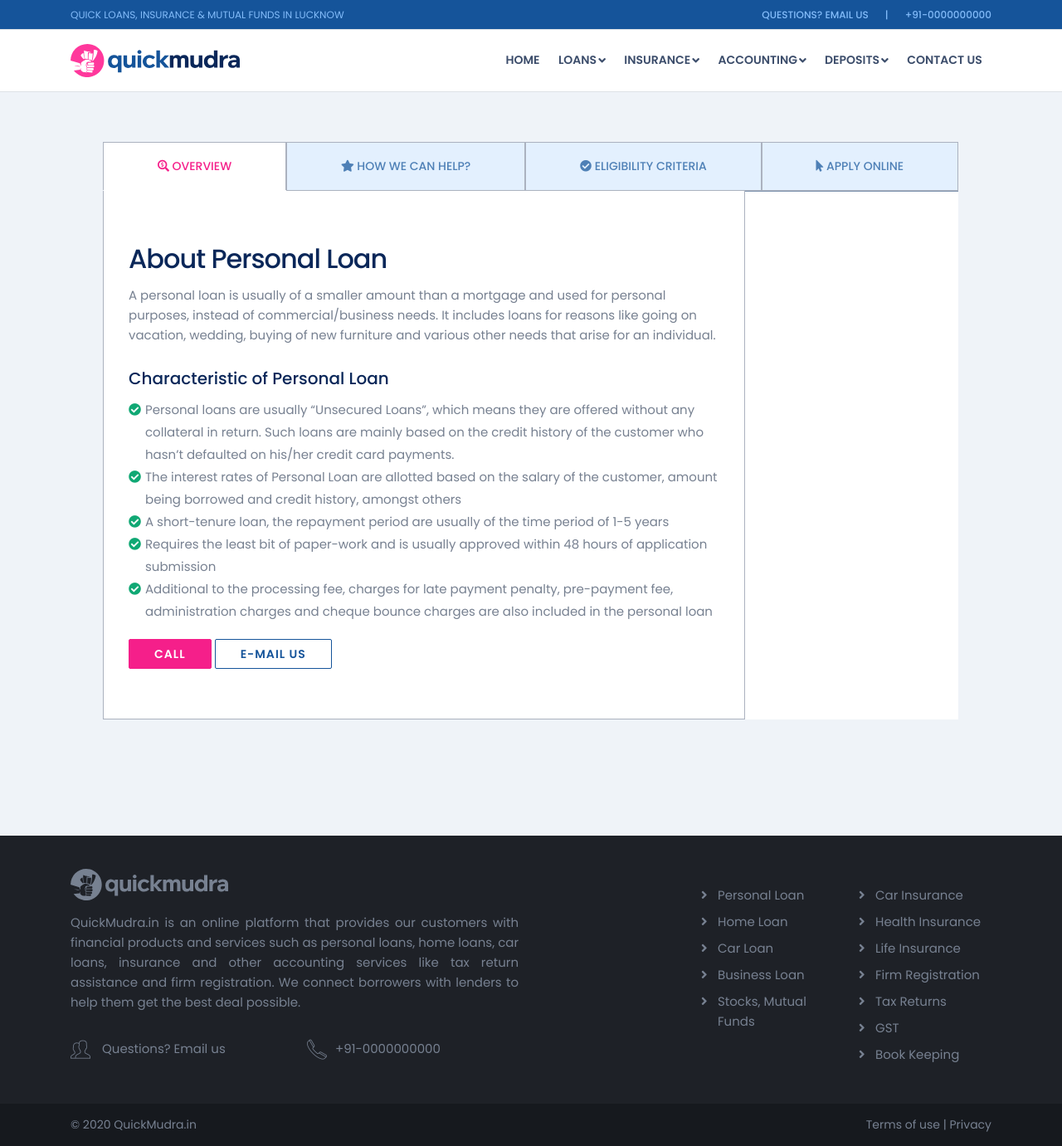
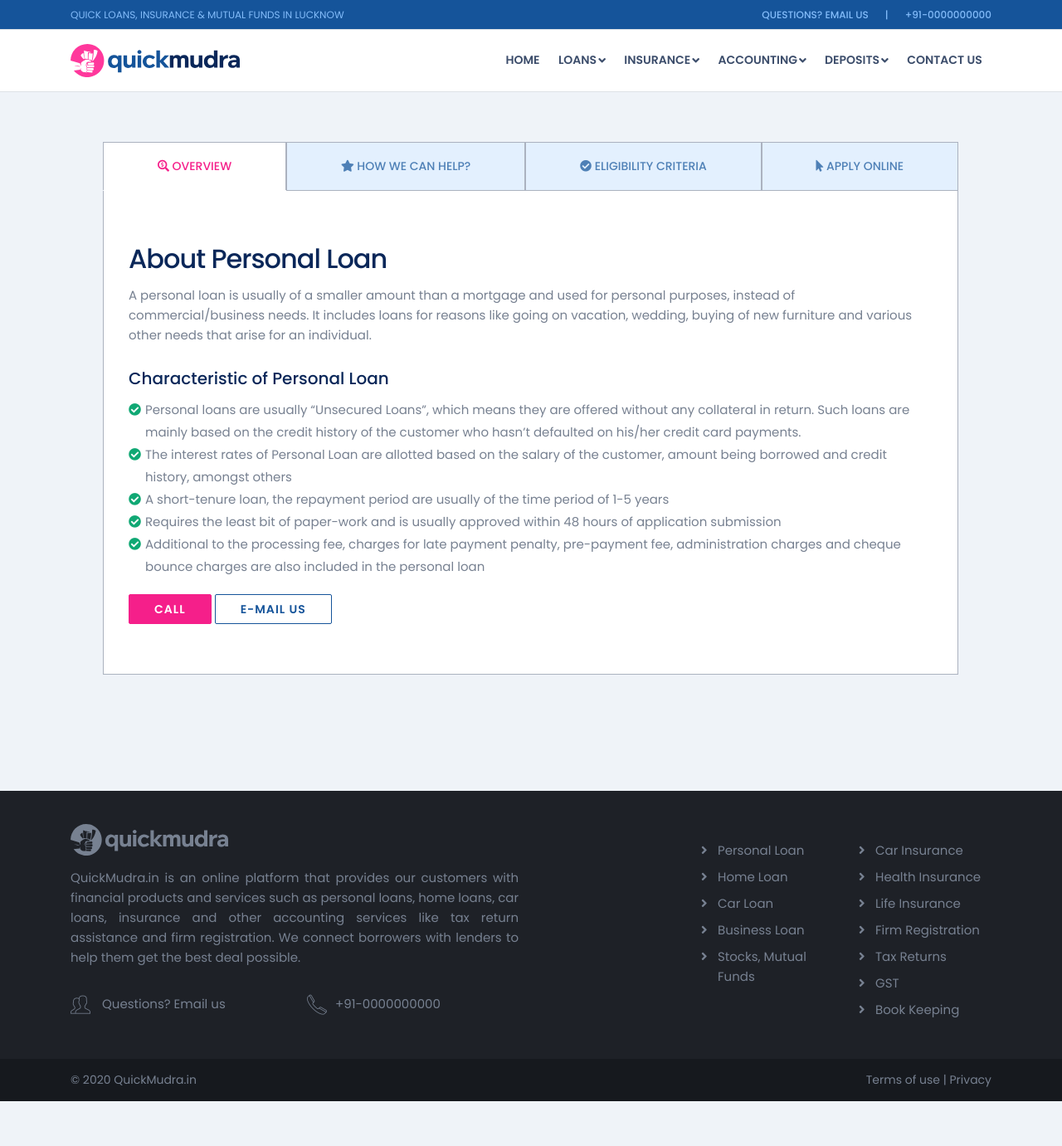
Before and after one commit to jaswinder-singh/creditme, a Jekyll site: the page built from pages/personal-loan.html, in a window 1280 px wide and 1381 px high. Shown: the whole window at 83% size. Built offline with Jekyll 4.4.1, drawn with Linux system fonts in a browser that asks for light colours; nearby versions of some CDN libraries.

Commit message:
Update personal-loan.html

```diff
--- a/pages/personal-loan.html
+++ b/pages/personal-loan.html
@@ -29,17 +29,16 @@ permalink: /personal-loan
                         </ul>
 
                         <!-- Tab panes -->
-                        <div class="col-md-9 nopadding">
                         <div class="tab-content">
                             <div role="tabpanel" class="tab-pane active" id="overview">
                                 <h1>About Personal Loan</h1>
-                                    <p>A personal loan is usually of a smaller amount than a mortgage and used for personal purposes, instead of commercial/business needs. It includes loans for reasons like going on vacation, wedding,
-                                        buying of new furniture and various other needs that arise for an individual.</p>
+                                <p>A personal loan is usually of a smaller amount than a mortgage and used for personal purposes, instead of commercial/business needs. It includes loans for reasons like going on vacation, wedding, buying
+                                    of new furniture and various other needs that arise for an individual.</p>
 
                                 <h3>Characteristic of Personal Loan</h3>
                                 <ul class="listnone bullet bullet-check-circle-default">
-                                        <li>Personal loans are usually “Unsecured Loans”, which means they are offered without any collateral in return. Such loans are mainly based on the credit history of the customer who hasn’t defaulted
-                                            on his/her credit card payments.</li>
+                                    <li>Personal loans are usually “Unsecured Loans”, which means they are offered without any collateral in return. Such loans are mainly based on the credit history of the customer who hasn’t defaulted on
+                                        his/her credit card payments.</li>
                                     <li>The interest rates of Personal Loan are allotted based on the salary of the customer, amount being borrowed and credit history, amongst others</li>
                                     <li>A short-tenure loan, the repayment period are usually of the time period of 1-5 years</li>
                                     <li>Requires the least bit of paper-work and is usually approved within 48 hours of application submission</li>
@@ -70,8 +69,9 @@ permalink: /personal-loan
                                     <li>Free expert guidance &amp; advice from our dedicated team of experts.</li>
                                     <li>We are not an agent of any bank and you can apply with the bank of your choice.</li>
                                     <li>No Fees for services provided.</li>
-                                        <li>We are here to help &amp; assit you .We understand that it’s an important decision for you as you are in immediate need of money; and trust us we will ensure quick processing and disbursal of
-                                            loan.</li>
+                                    <li>
+                                        We are here to help &amp; assit you .We understand that it’s an important decision for you as you are in immediate need of money; and trust us we will ensure quick processing and disbursal of loan.
+                                    </li>
                                 </ul>
                                 <h3>Point To Be Considered Before Taking A Personal Loan:</h3>
                                 <ul class="listnone bullet bullet-check-circle-default">
@@ -110,4 +110,3 @@ permalink: /personal-loan
         </div>
     </div>
 </div>
-</div>
```
Lines whose indentation alone changed are shown as unchanged.
